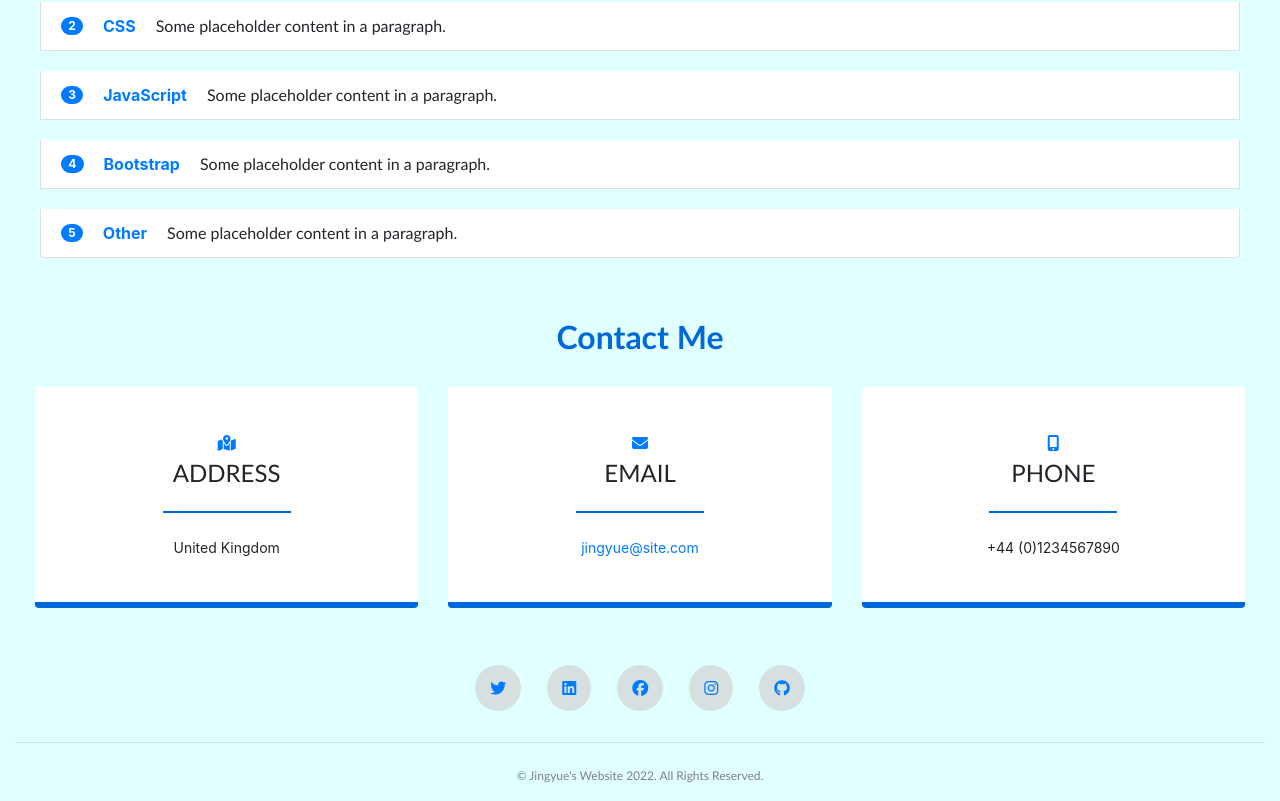
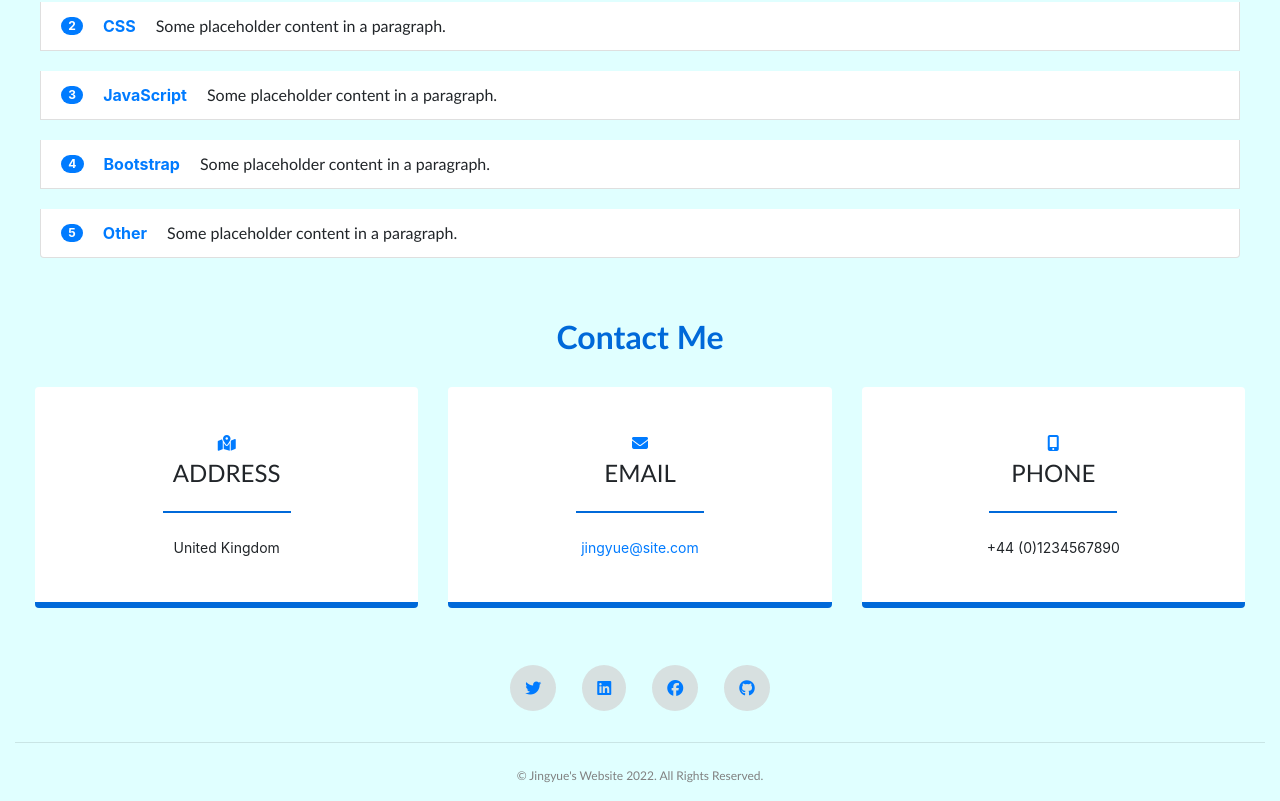
Before and after one commit to dr-jingyuezhao/Bootstrap-Portfolio, a plain HTML site: page index.html in a window 1280 px wide. Shown: the part 1906-2707 px from the top of the page. Drawn offline with nearby package versions, Linux system fonts and the light colour scheme.

Commit message:
remove instagram icon from footer

```diff
--- a/index.html
+++ b/index.html
@@ -253,8 +253,6 @@
                     class="fa-brands fa-linkedin"></i></a>
             <a href="https://www.facebook.com/" target="_blank" class="btn btn-link" role="button"><i
                     class="fa-brands fa-facebook"></i></a>
-            <a href="https://www.instagram.com/" target="_blank" class="btn btn-link" role="button"><i
-                    class="fa-brands fa-instagram"></i></a>
             <a href="https://github.com/" target="_blank" class="btn btn-link" role="button"><i
                     class="fab fa-github"></i></a>
         </div>
@@ -263,7 +261,6 @@
         <div class="container-fluid">
             <p>&copy; Jingyue's Website 2022. All Rights Reserved.</p>
         </div>
-
     </footer>
     <!-- end footer -->
 
```
